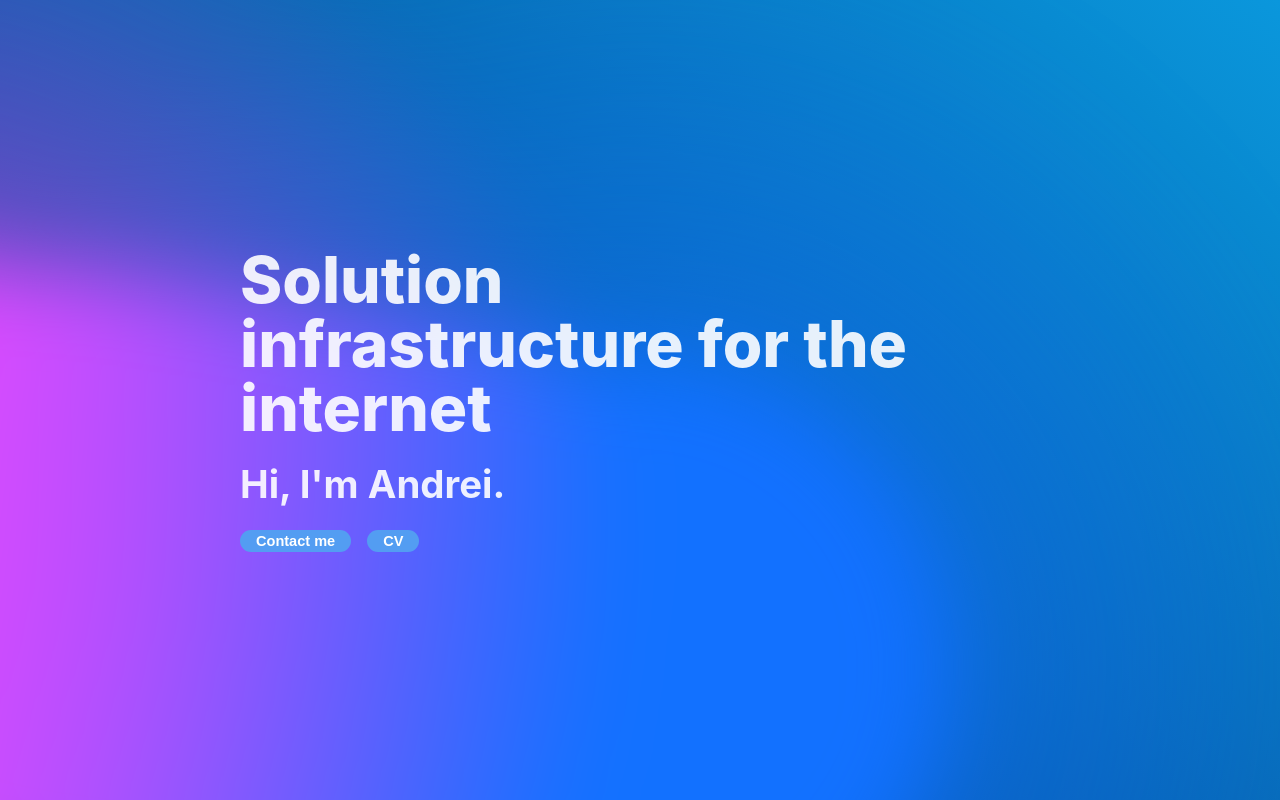
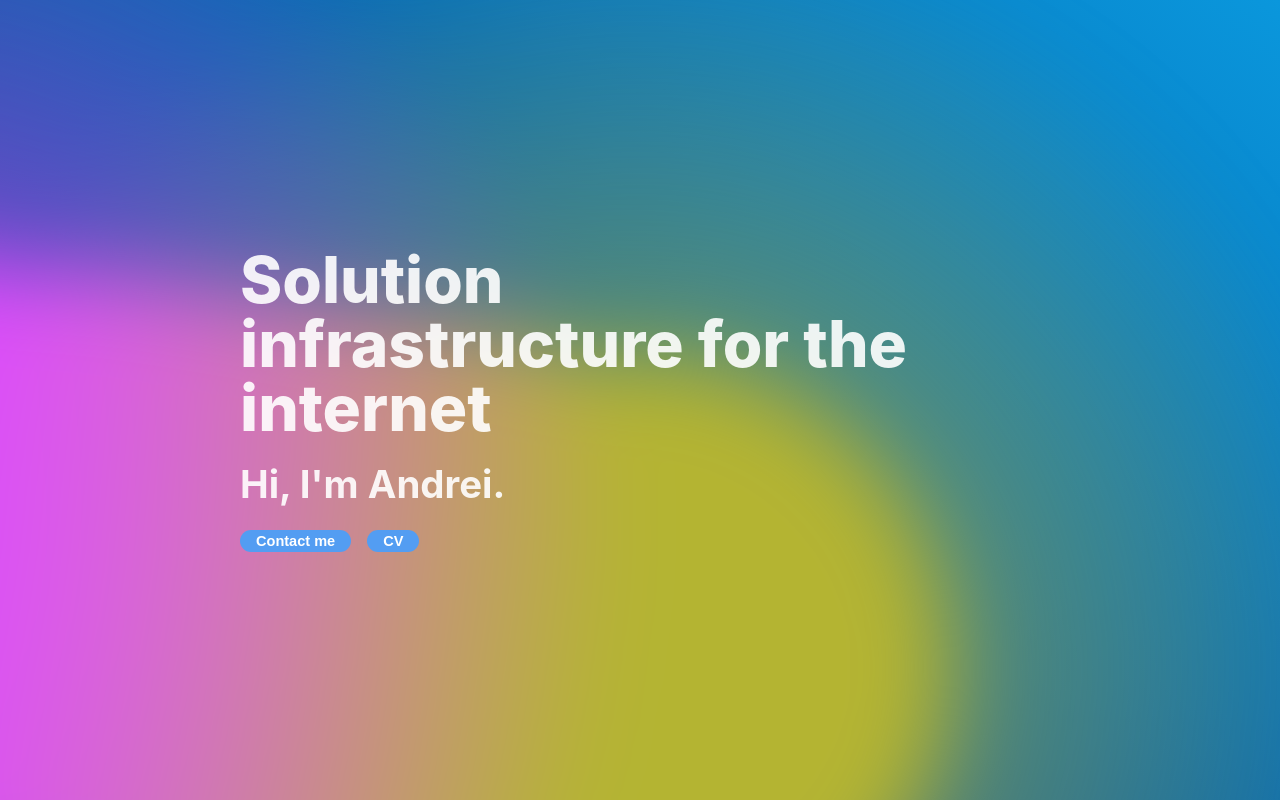
Before and after one commit to Popa-Andrei-Valentin/My_Portofolio, a React (Vite) app: page / in a window 1280 px wide. Shown: the top 800 px of the page. Built offline with nearby package versions, Linux system fonts and the light colour scheme.

Commit message:
Experiment with different color value for gradient ball

```diff
--- a/src/components/Jumbotron/Jumbotron.css
+++ b/src/components/Jumbotron/Jumbotron.css
@@ -97,7 +97,7 @@ h2 {
 
 .gradients-container .g1 {
    position: absolute;
-   background: radial-gradient(circle at center, rgba(var(--color1), 0.8) 0, rgba(var(--color1), 0) 50%) no-repeat;
+   background: radial-gradient(circle at center, rgba(var(--color5), 0.8) 0, rgba(var(--color1), 0) 50%) no-repeat;
    mix-blend-mode: var(--blending);
    width: var(--circle-size);
    height: var(--circle-size);
```
